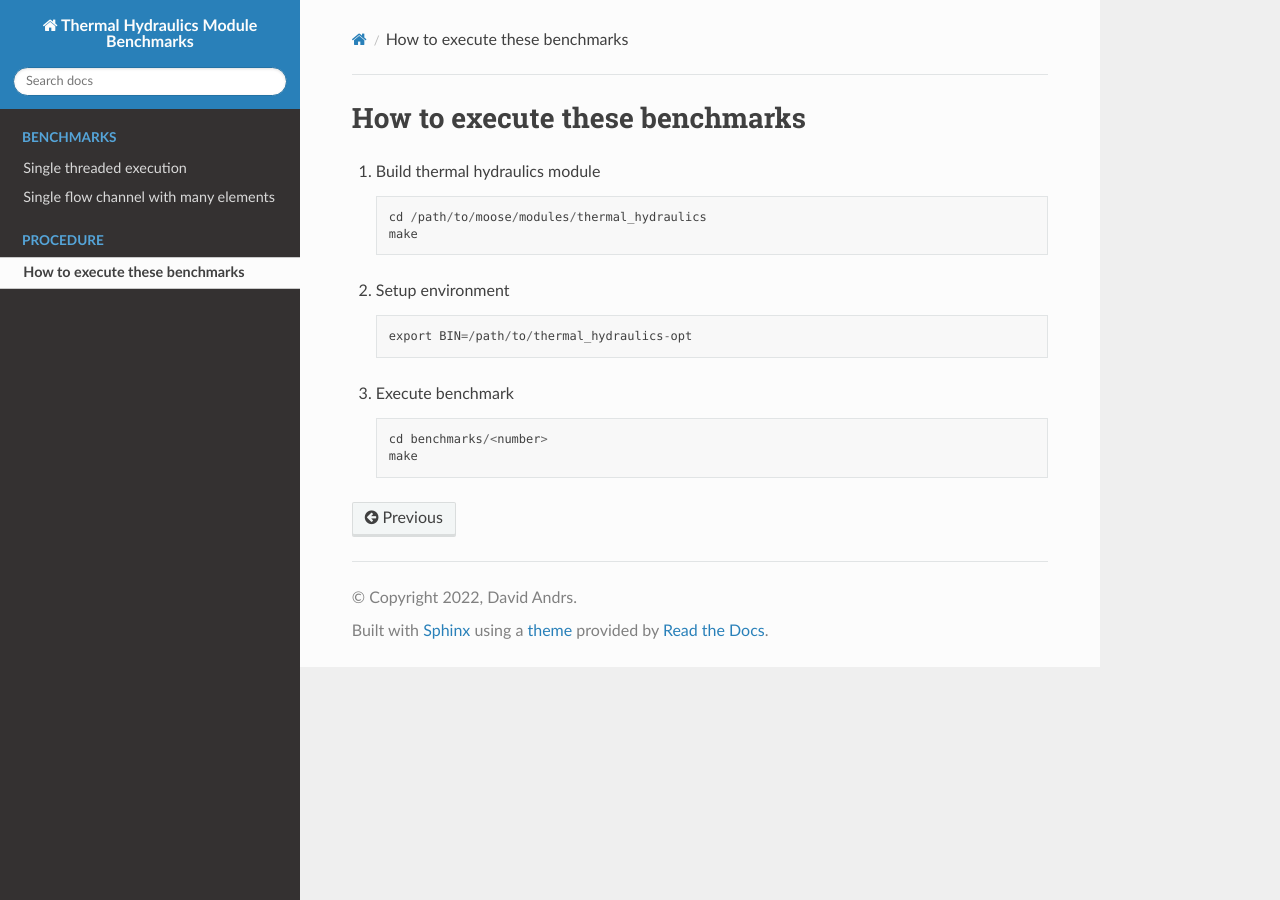
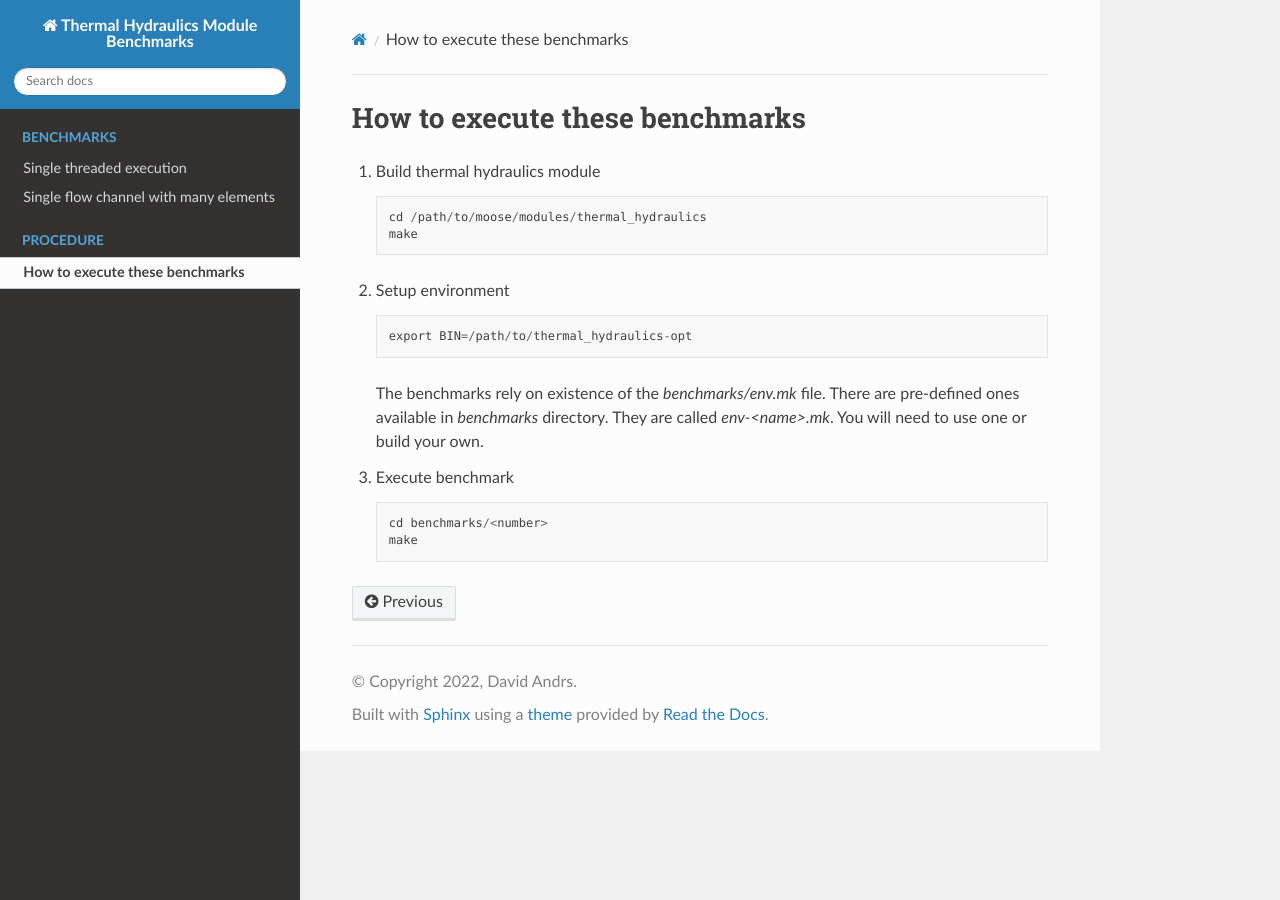
Before and after one commit to andrsd/thm-benchmarks, a Sphinx documentation site: the page built from docs/compile.rst, in a window 1280 px wide. Built offline with Sphinx 7.4.7 and the Read the Docs theme 2.0.0, drawn with Linux system fonts in a browser that asks for light colours.

Commit message:
Add info how to use

```diff
--- a/docs/compile.rst
+++ b/docs/compile.rst
@@ -14,6 +14,11 @@ How to execute these benchmarks
 
       export BIN=/path/to/thermal_hydraulics-opt
 
+   The benchmarks rely on existence of the `benchmarks/env.mk` file.
+   There are pre-defined ones available in `benchmarks` directory.
+   They are called `env-<name>.mk`.
+   You will need to use one or build your own.
+
 3. Execute benchmark
 
    .. code-block::
```
Also changed, not shown: 1 other file.
